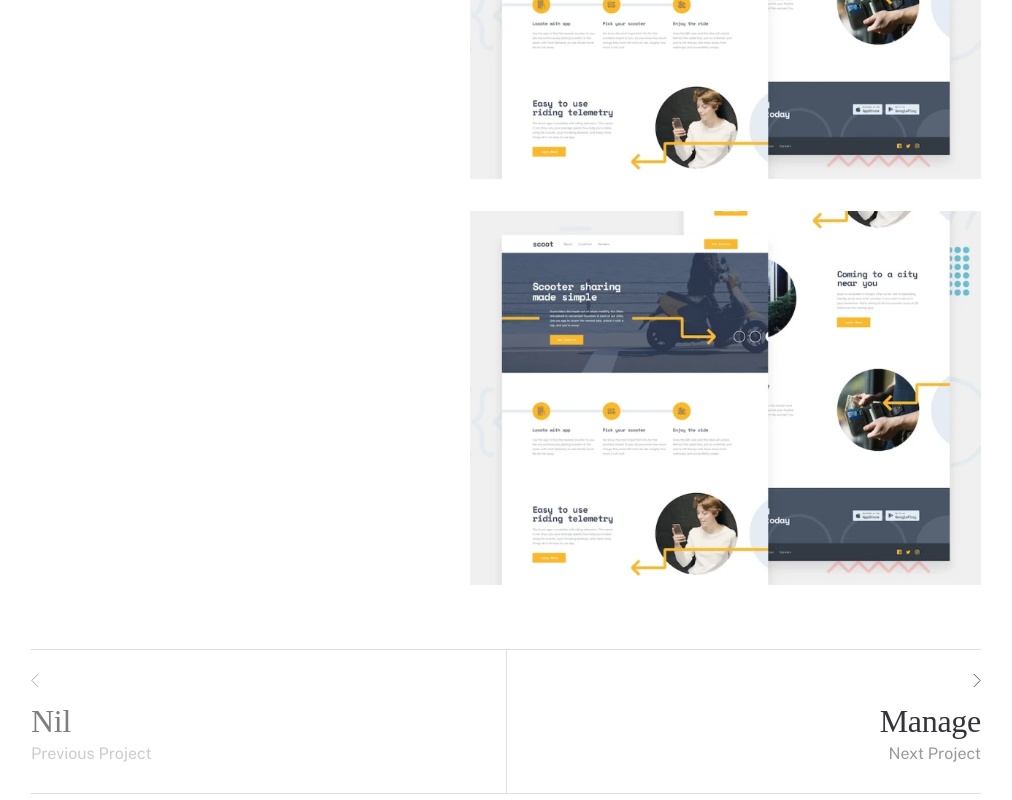
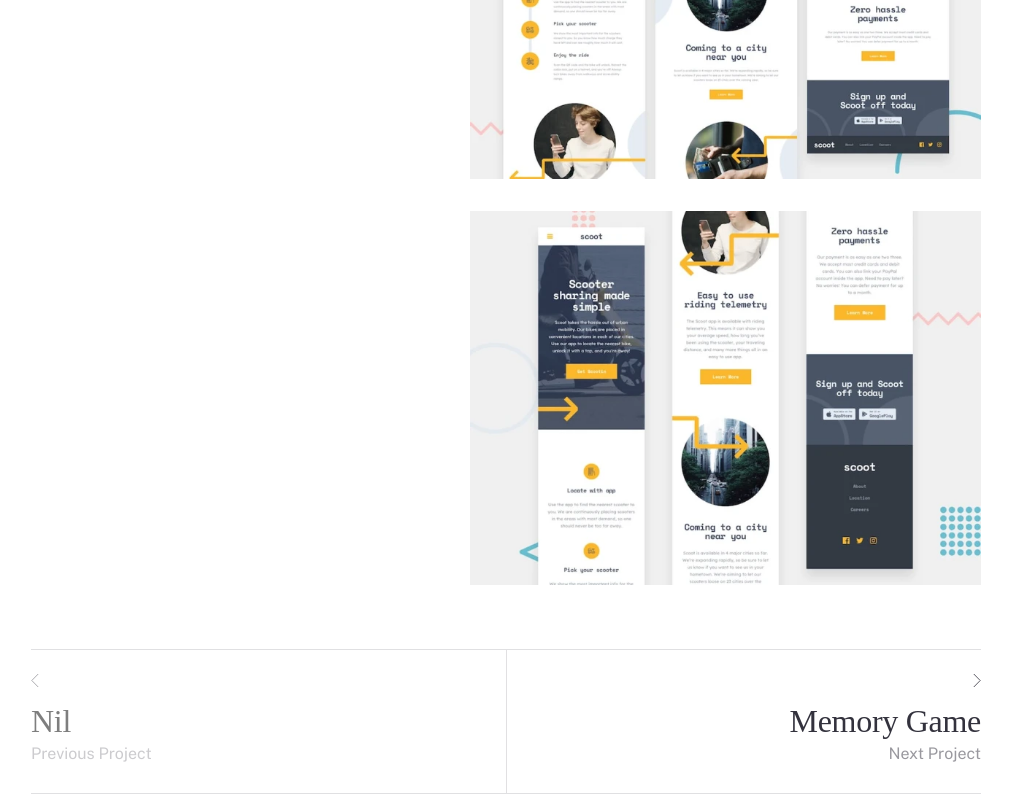
Before and after one commit to Buch-dev/my-website, a Next.js app: page /portfolio/1 in a window 1280 px wide. Shown: the part 1566-2366 px from the top of the page, without its empty margins (134-1146 px from the left). Built offline with nearby package versions, Linux system fonts and the light colour scheme; a web font is replaced by a local one.

Commit message:
added project links

```diff
--- a/src/app/portfolio/[id]/page.tsx
+++ b/src/app/portfolio/[id]/page.tsx
@@ -6,34 +6,109 @@ import Link from "next/link";
 import React from "react";
 import { useRouter } from "next/navigation";
 import CTA from "@/app/components/CTA";
+import { link } from "fs";
 
 const portfolioData = [
   {
     id: "1",
     title: "Scoot",
+    link: "https://scoot-website-nine.vercel.app/",
     description:
       "This project required me to build a fully multipage responsive website to the designs provided. I used Next.js, along with Tailwind CSS for styling. The project also required me to implement animations and transitions using GSAP",
     projectBackground:
       "This project was a front-end  challenge from Frontend Mentor. It’s a platform that enables you to practice building websites to a design and project brief. Each challenge includes mobile and desktop designs to show how the website should look at different screen sizes. Creating these projects has helped me refine my workflow and solve real-world coding problems. I’ve learned something new with each project, helping me to improve and adapt my style.",
-    mobileHeroImageUrl: "/images/portfolio/scoot-mobile.webp",
-    tabletHeroImageUrl: "/images/portfolio/scoot-tablet.webp",
+    mobileHeroImageUrl: "/images/portfolio/scoot-desktop.webp",
+    tabletHeroImageUrl: "/images/portfolio/scoot-desktop.webp",
     desktopHeroImageUrl: "/images/portfolio/scoot-desktop.webp",
     mobilePreviewImageUrl:
-      "/images/portfolio/scoot-mobile.webp",
+      "/images/portfolio/scoot-tablet.webp",
     tabletPreviewImageUrl:
       "/images/portfolio/scoot-tablet.webp",
     desktopPreviewImageUrl:
-      "/images/portfolio/scoot-desktop.webp",
+      "/images/portfolio/scoot-tablet.webp",
     mobilePreviewImageUrl2:
       "/images/portfolio/scoot-mobile.webp",
     tabletPreviewImageUrl2:
-      "/images/portfolio/scoot-tablet.webp",
+      "/images/portfolio/scoot-mobile.webp",
     desktopPreviewImageUrl2:
-      "/images/portfolio/scoot-desktop.webp",
+      "/images/portfolio/scoot-mobile.webp",
   },
   {
     id: "2",
+    title: "Memory Game",
+    link: "https://memory-game-frontend-mentor.vercel.app/",
+    description:
+      "This project required me to build a fully responsive memory game using React. I used CSS for styling and implemented the game logic using JavaScript. The game features a timer, score tracking, and a reset button.",
+    projectBackground:
+      "This project was a front-end  challenge from Frontend Mentor. It’s a platform that enables you to practice building websites to a design and project brief. Each challenge includes mobile and desktop designs to show how the website should look at different screen sizes. Creating these projects has helped me refine my workflow and solve real-world coding problems. I’ve learned something new with each project, helping me to improve and adapt my style.",
+    mobileHeroImageUrl: "/images/portfolio/memory-game-mobile.webp",
+    tabletHeroImageUrl: "/images/portfolio/memory-game-tablet.webp",
+    desktopHeroImageUrl: "/images/portfolio/memory-game-desktop.webp",
+    mobilePreviewImageUrl:
+      "/images/portfolio/memory-game-desktop.webp",
+    tabletPreviewImageUrl:
+      "/images/portfolio/memory-game-desktop.webp",
+    desktopPreviewImageUrl:
+      "/images/portfolio/memory-game-mobile.webp",
+    mobilePreviewImageUrl2:
+      "/images/portfolio/memory-game-mobile.webp",
+    tabletPreviewImageUrl2:
+      "/images/portfolio/memory-game-tablet.webp",
+    desktopPreviewImageUrl2:
+      "/images/portfolio/memory-game-tablet.webp",
+  },
+  {
+    id: "3",
+    title: "Ticket Generator",
+    link: "https://ticket-generator-blue.vercel.app/",
+    description:
+      "This project required me to build a fully responsive ticket generator using React. I used CSS for styling and implemented the ticket generation logic using JavaScript. The project features a form to input ticket details and generates a printable ticket.",
+    projectBackground:
+      "This project was a front-end  challenge from Frontend Mentor. It’s a platform that enables you to practice building websites to a design and project brief. Each challenge includes mobile and desktop designs to show how the website should look at different screen sizes. Creating these projects has helped me refine my workflow and solve real-world coding problems. I’ve learned something new with each project, helping me to improve and adapt my style.",
+    mobileHeroImageUrl: "/images/portfolio/conference-generator-desktop.webp",
+    tabletHeroImageUrl: "/images/portfolio/conference-generator-desktop.webp",
+    desktopHeroImageUrl: "/images/portfolio/conference-generator-desktop.webp",
+    mobilePreviewImageUrl:
+      "/images/portfolio/conference-generator-desktop.webp",
+    tabletPreviewImageUrl:
+      "/images/portfolio/conference-generator-desktop.webp",
+    desktopPreviewImageUrl:
+      "/images/portfolio/conference-generator-desktop.webp",
+    mobilePreviewImageUrl2:
+      "/images/portfolio/conference-generator.mobile.webp",
+    tabletPreviewImageUrl2:
+      "/images/portfolio/conference-generator.mobile.webp",
+    desktopPreviewImageUrl2:
+      "/images/portfolio/conference-generator.mobile.webp",
+  },
+  {
+    id: "4",
+    title: "Product List with Cart",
+    link: "https://product-list-with-cart-ebon.vercel.app/",
+    description:
+      "This project required me to build a fully responsive product list with a cart using React. I used CSS for styling and implemented the cart functionality using JavaScript. The project features a product list, a cart, and the ability to add and remove items from the cart.",
+    projectBackground:
+      "This project was a front-end  challenge from Frontend Mentor. It’s a platform that enables you to practice building websites to a design and project brief. Each challenge includes mobile and desktop designs to show how the website should look at different screen sizes. Creating these projects has helped me refine my workflow and solve real-world coding problems. I’ve learned something new with each project, helping me to improve and adapt my style.",
+    mobileHeroImageUrl: "/images/portfolio/product-list-desktop.webp",
+    tabletHeroImageUrl: "/images/portfolio/product-list-desktop.webp",
+    desktopHeroImageUrl: "/images/portfolio/product-list-desktop.webp",
+    mobilePreviewImageUrl:
+      "/images/portfolio/product-list-confirmation-page.webp",
+    tabletPreviewImageUrl:
+      "/images/portfolio/product-list-confirmation-page.webp",
+    desktopPreviewImageUrl:
+      "/images/portfolio/product-list-confirmation-page.webp",
+    mobilePreviewImageUrl2:
+      "/images/portfolio/product-list-mobile.webp",
+    tabletPreviewImageUrl2:
+      "/images/portfolio/product-list-mobile.webp",
+    desktopPreviewImageUrl2:
+      "/images/portfolio/product-list-mobile.webp",
+  },
+  {
+    id: "5",
     title: "Manage",
+    link: "/",
     description:
       "This project required me to build a fully responsive landing page to the designs provided. I used HTML5, along with CSS Grid and JavaScript for the areas that required interactivity, such as the testimonial slider.",
     tools: "Interaction Design / Front End Development HTML / CSS / JS",
@@ -56,8 +131,9 @@ const portfolioData = [
       "/images/detail/desktop/image-manage-preview-2@2x.jpg",
   },
   {
-    id: "3",
+    id: "6",
     title: "Bookmark",
+    link: "/",
     description:
       "This project required me to build a fully responsive landing page to the designs provided. I used HTML5, along with CSS Grid and JavaScript for the areas that required interactivity, such as the features section.",
     tools: "Interaction Design / Front End Development HTML / CSS / JS",
@@ -80,8 +156,9 @@ const portfolioData = [
       "/images/detail/desktop/image-bookmark-preview-2@2x.jpg",
   },
   {
-    id: "4",
+    id: "7",
     title: "Insure",
+    link: "/",
     description:
       "This was a small project which mostly consisted of HTML and CSS. I built a fully-responsive landing page. The only JavaScript this project required was to enable the toggling of the mobile navigation.",
     tools: "Interaction Design / Front End Development HTML / CSS / JS",
@@ -104,8 +181,9 @@ const portfolioData = [
       "/images/detail/desktop/image-insure-preview-2@2x.jpg",
   },
   {
-    id: "5",
+    id: "8",
     title: "Fylo",
+    link: "/",
     description:
       "This project was built in pure HTML and CSS. I had mobile and desktop designs to work to and built it so that it was fully-responsive. I took a mobile-first approach and used modern CSS like Flexbox and Grid for layout purposes.",
     tools: "Interaction Design / Front End Development HTML / CSS / JS / React / Nextjs / GSAP",
@@ -200,7 +278,7 @@ const ProjectDetails = ({ params }: { params: Promise<{ id: string }> }) => {
                 JS
               </p>
 
-              <Link href={"/"}>
+              <Link href={project.link} target="_blank" rel="noopener noreferrer">
                 <RegularButton
                   className="px-8 py-[17px] border border-[#33323D] text-[#33323D] text-xs leading-normal tracking-[2px] w-fit hover:bg-[#33323D] hover:text-[#FAFAFA] transition-colors"
                   type="button"
--- a/src/app/portfolio/page.tsx
+++ b/src/app/portfolio/page.tsx
@@ -34,7 +34,7 @@ function PortfolioPage() {
     },
     {
       id: "3",
-      title: "Tickect Generator",
+      title: "Ticket Generator",
       description:
         "This project required me to build a fully responsive ticket generator using React. I used CSS for styling and implemented the ticket generation logic using JavaScript. The project features a form to input ticket details and generates a printable ticket.",
       imageUrl: "/images/portfolio/conference-generator.mobile.webp",
```
